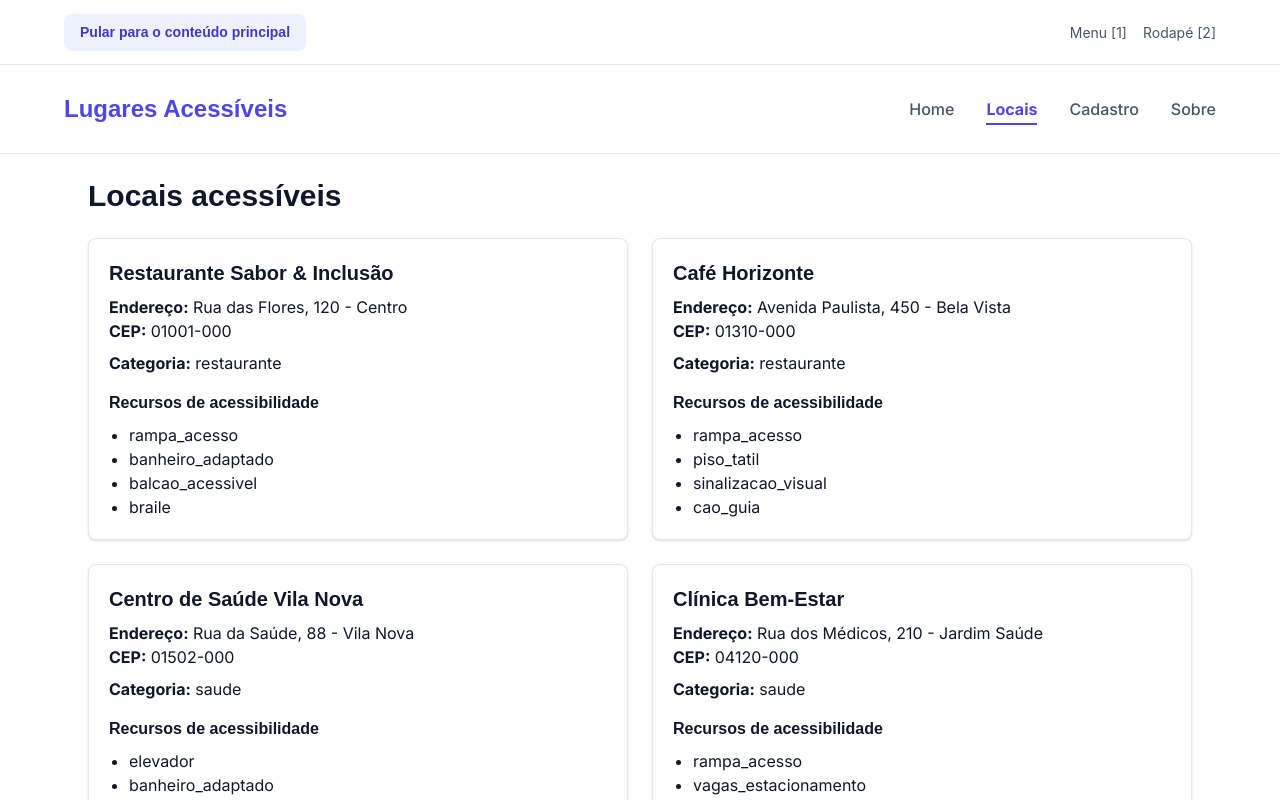
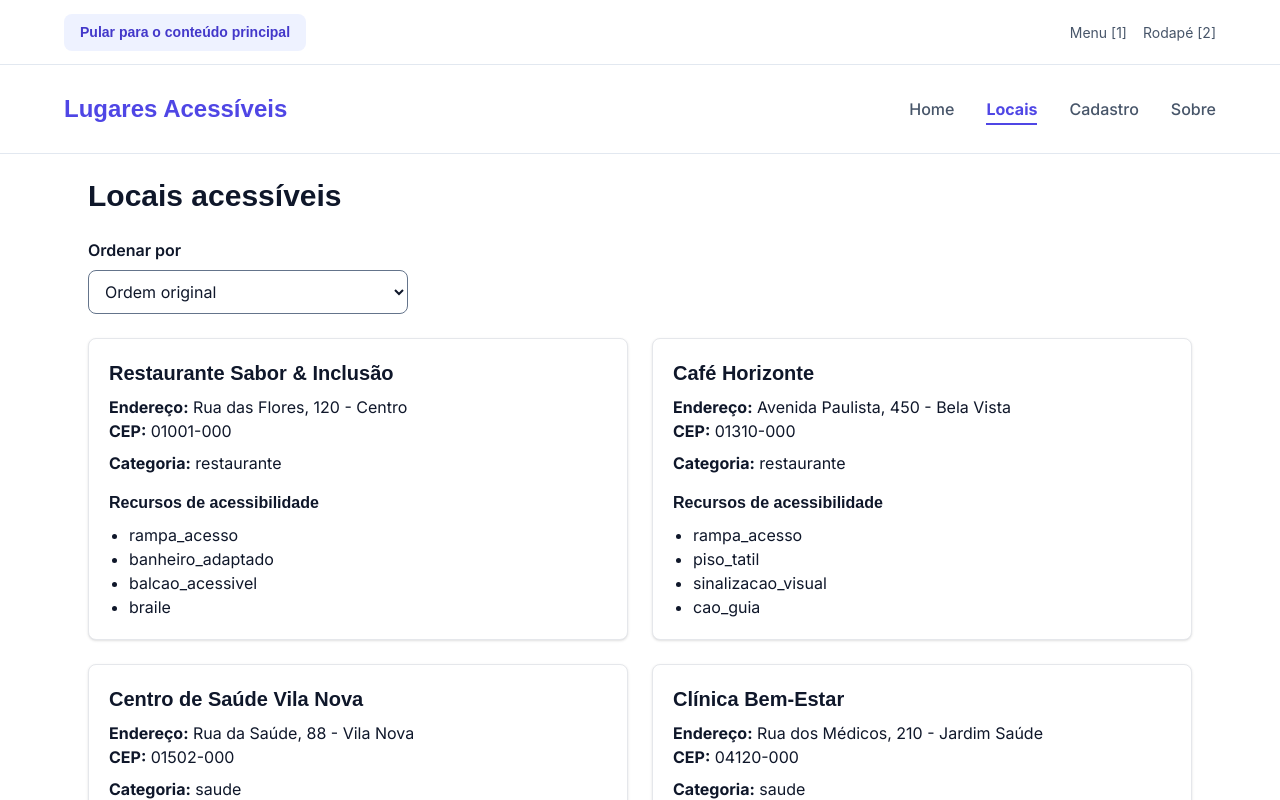
Before and after one commit to 1TDSPH-26/portal-locais-acessiveis, a React (Vite) app: page /locais in a window 1280 px wide. Shown: the top 800 px of the page. Built offline with nearby package versions, Linux system fonts and the light colour scheme; a web font is replaced by a local one.

Commit message:
feat: integra seletor de ordenacao a listagem

```diff
--- a/src/pages/Locais/Locais.tsx
+++ b/src/pages/Locais/Locais.tsx
@@ -4,11 +4,13 @@ import ErrorMessage from '../../components/Feedback/ErrorMessage'
 import LoadingState from '../../components/Feedback/LoadingState'
 import { listaLocais } from '../../data/locais'
 import type { Local } from '../../types/local'
+import { ordenarLocais, type OrdenacaoLocais } from '../../types/ordenarLocais'
 
 export default function Locais() {
   const [locais, setLocais] = useState<Local[]>([])
   const [loading, setLoading] = useState(true)
   const [error, setError] = useState(false)
+  const [ordenacao, setOrdenacao] = useState<OrdenacaoLocais>('original')
 
   useEffect(() => {
     const timer = setTimeout(() => {
@@ -45,14 +47,33 @@ export default function Locais() {
     )
   }
 
+  const locaisOrdenados = ordenarLocais(locais, ordenacao)
+
   return (
     <main className="mx-auto w-full max-w-6xl p-6">
       <h1 className="mb-6 font-display text-3xl font-bold text-texto">
         Locais acessíveis
       </h1>
 
-      <section className="grid gap-6 md:grid-cols-2">
-        {locais.map((local) => (
+      <div className="mb-6 flex flex-col gap-2 sm:max-w-xs">
+        <label htmlFor="ordenacao-locais" className="font-corpo font-semibold text-texto">
+          Ordenar por
+        </label>
+        <select
+          id="ordenacao-locais"
+          value={ordenacao}
+          onChange={(event) => setOrdenacao(event.target.value as OrdenacaoLocais)}
+          aria-controls="resultados-locais"
+          className="min-h-11 w-full rounded-lg border border-borda-funcional bg-white px-3 py-2 font-corpo text-texto focus-visible:outline-2 focus-visible:outline-offset-2 focus-visible:outline-primaria-600"
+        >
+          <option value="original">Ordem original</option>
+          <option value="nome-asc">Nome: A–Z</option>
+          <option value="nome-desc">Nome: Z–A</option>
+        </select>
+      </div>
+
+      <section id="resultados-locais" aria-label="Locais encontrados" className="grid gap-6 md:grid-cols-2">
+        {locaisOrdenados.map((local) => (
           <article
             key={local.id}
             className="rounded-lg border border-gray-200 bg-white p-5 shadow-sm"
```
